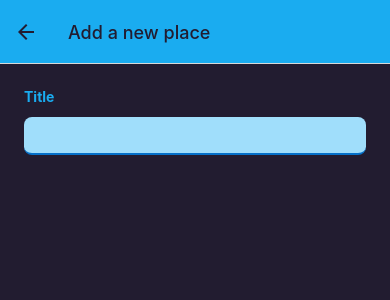
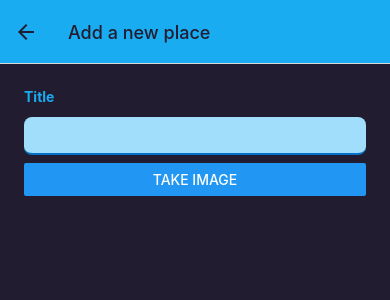
Before and after one commit to Vahidpro/FavPlaces, a React Native app: screen /AddPlace in a window 390 px wide. Shown: the top 300 px of the page. Built offline with nearby package versions, Linux system fonts and the light colour scheme.

Commit message:
Take photo in android

```diff
--- /dev/null
+++ b/components/Places/ImagePicker.js
@@ -0,0 +1,26 @@
+import { Button, StyleSheet, View } from "react-native";
+import { launchCameraAsync } from "expo-image-picker";
+
+function ImagePicker() {
+	async function takeImageHandler() {
+		const image = await launchCameraAsync({
+			allowsEditing: true,
+			aspect: [16, 9],
+			quality: 0.5,
+		});
+		console.log(image);
+	}
+	return (
+		<View style={styles.container}>
+			<View></View>
+			<Button title="Take Image" onPress={takeImageHandler}></Button>
+		</View>
+	);
+}
+export default ImagePicker;
+
+const styles = StyleSheet.create({
+	container: {
+		flex: 1,
+	},
+});
--- a/components/Places/PlaceForm.js
+++ b/components/Places/PlaceForm.js
@@ -1,6 +1,7 @@
 import { useState } from "react";
 import { ScrollView, StyleSheet, Text, TextInput, View } from "react-native";
 import { Colors } from "../../constants/colors";
+import ImagePicker from "./ImagePicker";
 
 function PlaceForm() {
 	const [enteredTitle, setEnteredTitle] = useState("");
@@ -18,6 +19,7 @@ function PlaceForm() {
 					value={enteredTitle}
 				/>
 			</View>
+			<ImagePicker></ImagePicker>
 		</ScrollView>
 	);
 }
```
